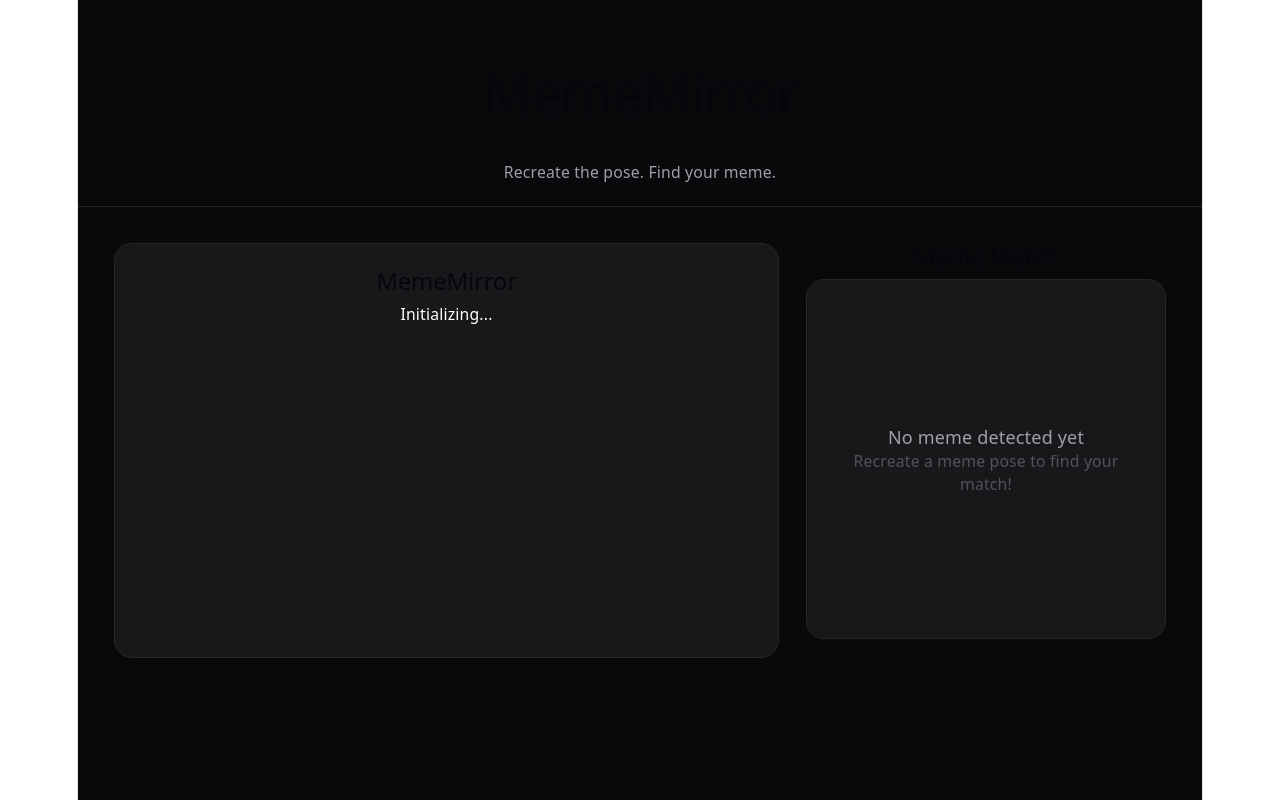
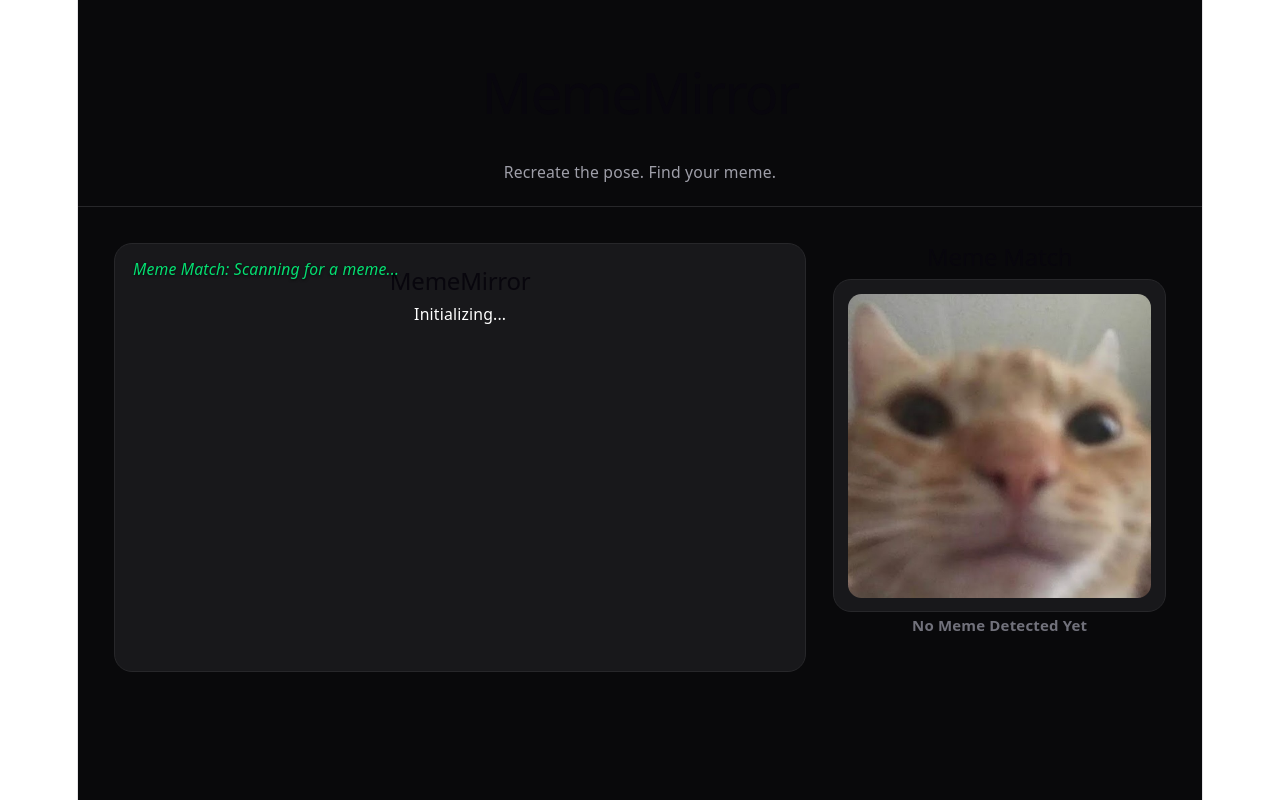
Before and after one commit to Jsofeng/MemeMirror, a React (Vite) app in the folder frontend/: page / in a window 1280 px wide. Built offline with nearby package versions, Linux system fonts and the light colour scheme; no server answers.

Commit message:
refactor: reframed size of cameras

```diff
--- a/frontend/src/App.tsx
+++ b/frontend/src/App.tsx
@@ -1,67 +1,75 @@
 import CameraStream from "./components/Camera";
 import { useState } from "react";
 import type { MemeType } from "./utils/memeDetection";
+import defaultCat from "./assets/default-cat.jpg";
 
 const MEME_IMAGES: Record<Exclude<MemeType, null>, string> = {
   six_seven: "/images/sixseven.jpg",
   spooderman: "/images/tbm.jpeg",
   ishowspeed: "/images/ishowspeed.jpg",
   tongue_out: "/images/nailong-tongue.jpg",
-}
+};
 
 function App() {
-  const [detectedMeme, setDetectedMeme] = useState(null);
+  const [detectedMeme, setDetectedMeme] = useState<MemeType>(null);
+
+  const memeName = detectedMeme ? detectedMeme.replace("_", " ") : "";
+
   return (
-
     <main className="min-h-screen bg-zinc-950 text-white">
+      {/* Header */}
       <header className="border-b border-zinc-800 px-8 py-5">
-        <h1 className="text-2xl font-bold">
-          MemeMirror
-        </h1>
-
+        <h1 className="text-2xl font-bold">MemeMirror</h1>
         <p className="text-sm text-zinc-400">
           Recreate the pose. Find your meme.
         </p>
       </header>
 
-  <section className="mx-auto flex max-w-6xl flex-col gap-6 p-8 md:flex-row">
-    {/* Camera */}
-    <div className="min-w-0 flex-1">
-      <div className="overflow-hidden rounded-2xl border border-zinc-800 bg-zinc-900">
+      <section className="grid grid-cols-1 gap-6 p-8 md:grid-cols-3">
+        {/* Camera card */}
+        <div className="min-w-0 md:col-span-2">
+          <div className="relative overflow-hidden rounded-2xl border border-zinc-800 bg-zinc-900">
             <CameraStream onMemeDetected={setDetectedMeme} />
+
+            <p className="absolute left-4 top-3 text-sm italic text-green-400 [text-shadow:0_1px_3px_rgba(0,0,0,0.8)]">
+              Meme Match: {detectedMeme ?? "Scanning for a meme..."}
+            </p>
           </div>
         </div>
 
-    {/* Meme Match */}
-    <div className="w-full shrink-0 md:w-80">
-      <h2 className="mb-3 text-lg font-semibold">Meme Match</h2>
+        {/* Meme Match panel */}
+        <div className="min-w-0 md:col-span-1">
+          <h2 className="mb-3 text-[17px] font-semibold">Meme Match</h2>
 
-      <div className="flex aspect-square items-center justify-center overflow-hidden rounded-2xl border border-zinc-800 bg-zinc-900">
+          <div className="aspect-square rounded-2xl border border-zinc-800 bg-zinc-900 p-3">
+            <div className="h-full w-full overflow-hidden rounded-xl bg-zinc-800">
               {detectedMeme ? (
                 <img
                   src={MEME_IMAGES[detectedMeme]}
-            alt={`Meme match: ${detectedMeme.replace("_", " ")}`}
+                  alt={`Meme match: ${memeName}`}
                   className="h-full w-full object-contain"
                 />
               ) : (
-          <div className="px-6 text-center">
-            <p className="text-zinc-400">No meme detected yet</p>
-            <p className="mt-2 text-sm text-zinc-600">
-                  Recreate a meme pose to find your match!
-                </p>
-              </div>
+                <img
+                  src={defaultCat}
+                  alt="No meme detected yet"
+                  className="h-full w-full object-cover"
+                />
               )}
             </div>
+          </div>
 
-          {detectedMeme && (
-            <p className="mt-3 text-center font-medium capitalize text-green-400">
-              {detectedMeme.replace("_", " ")} detected!
+          <p
+            className={`mt-4 text-center text-[15px] font-semibold capitalize ${
+              detectedMeme ? "text-green-400" : "text-zinc-500"
+            }`}
+          >
+            {detectedMeme ? `${memeName} detected!` : "No meme detected yet"}
           </p>
-          )}
         </div>
       </section>
     </main>
   );
 }
 
-export default App
+export default App;
```
Lines whose indentation alone changed are shown as unchanged.
